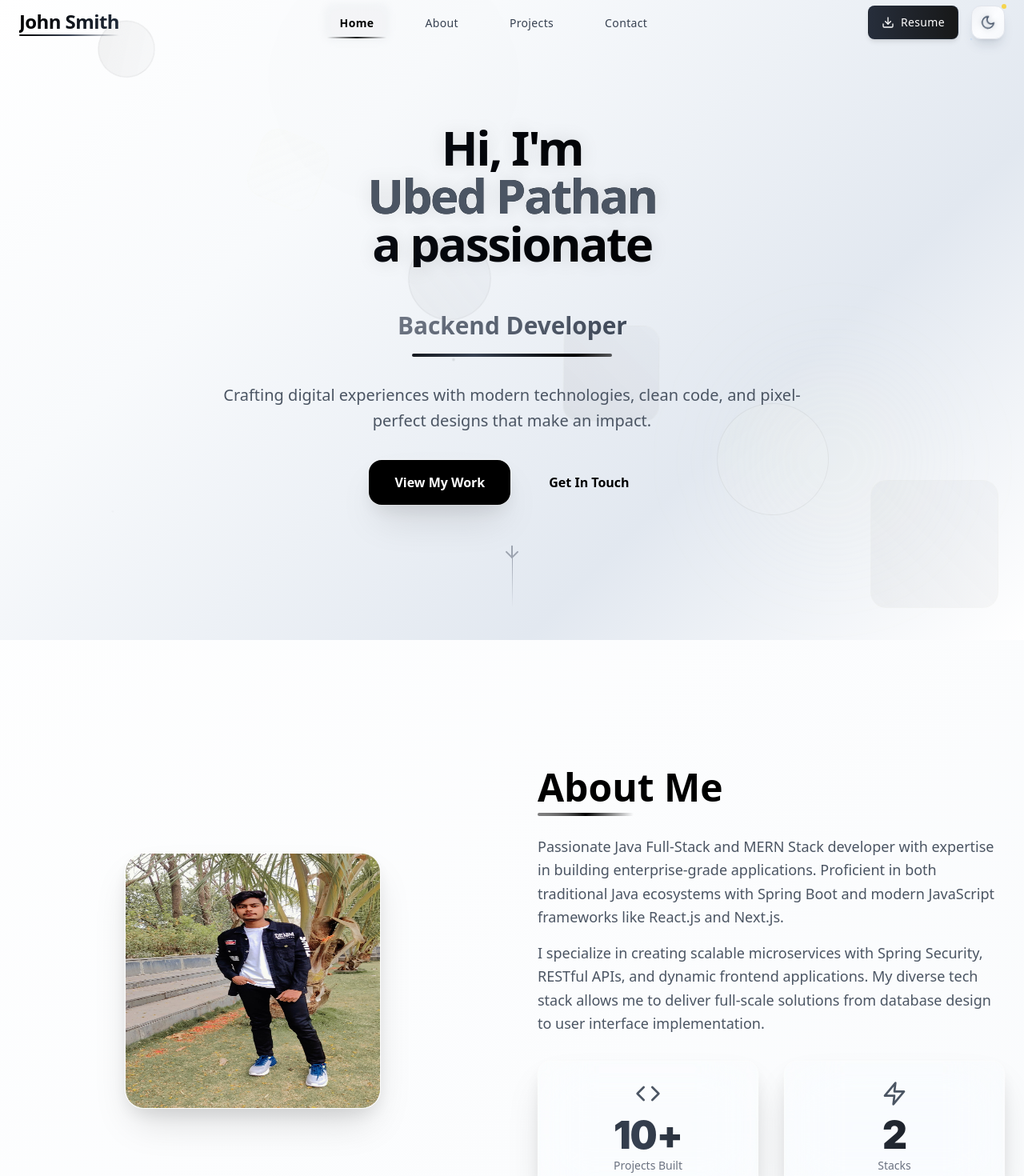
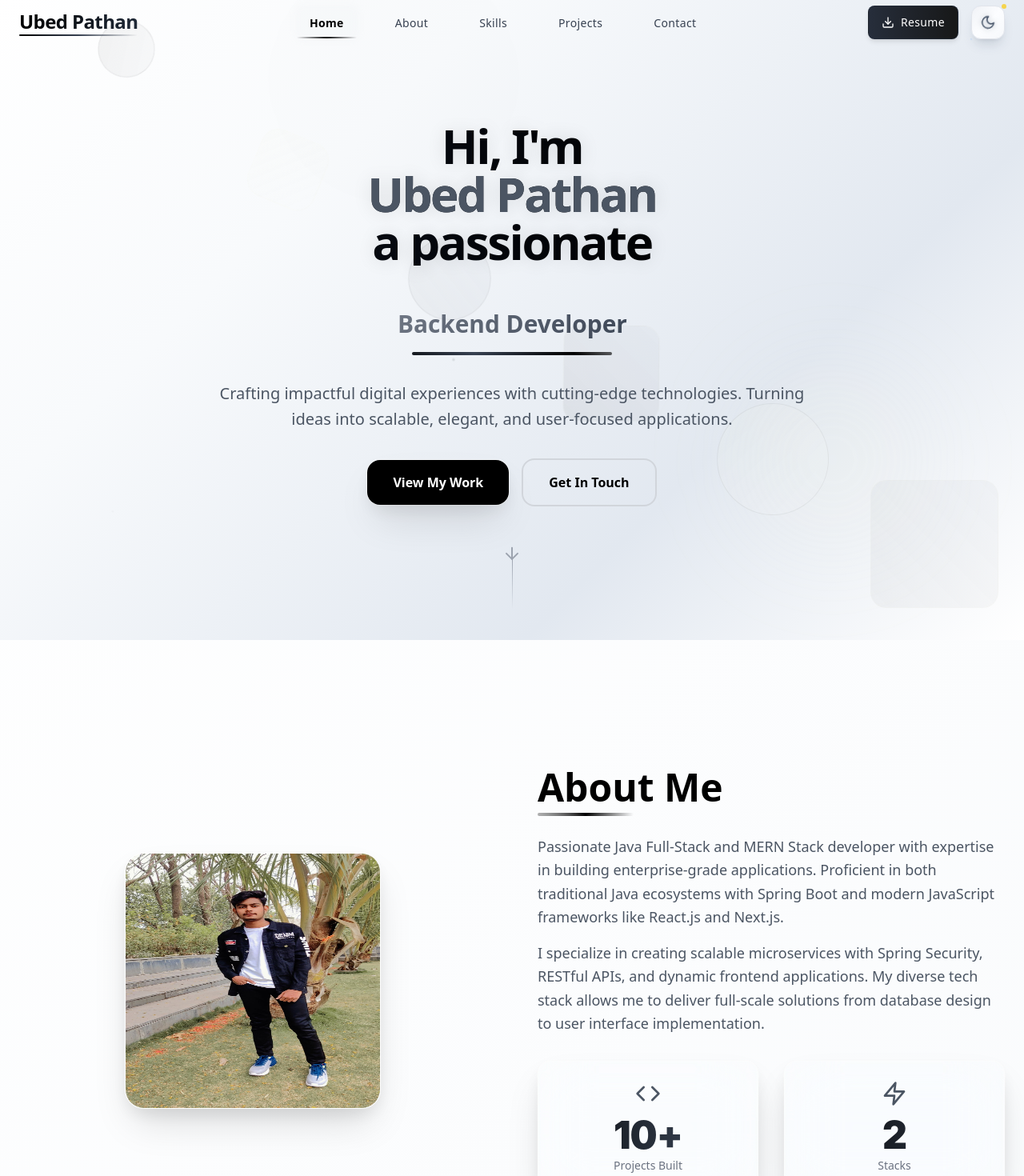
Before and after one commit to Ubed-pathan/portfolio4.0, a React (Vite) app: page / in a window 1280 px wide. Shown: the top 1470 px of the page at 80% size. Built offline with nearby package versions, Linux system fonts and the light colour scheme.

Commit message:
complete contact page

```diff
--- a/src/components/About.jsx
+++ b/src/components/About.jsx
@@ -97,13 +97,13 @@ const About = () => {
                   className="h-1 bg-gradient-to-r from-transparent via-black to-transparent dark:from-transparent dark:via-white dark:to-transparent rounded-full"
                   initial={{ width: 0 }}
                   animate={isInView ? { width: '120px' } : {}}
-                  transition={{ duration: 1, delay: 0.5, ease: "easeOut" }}
+                  transition={{ duration: 0.8, delay: 0.5, ease: "easeOut" }}
                 />
                 <motion.div
-                  className="absolute top-0 h-1 bg-gradient-to-r from-black/50 to-transparent dark:from-white/50 dark:to-transparent rounded-full"
+                  className="absolute top-0 h-1 bg-gradient-to-r from-black/30 to-transparent dark:from-white/30 dark:to-transparent rounded-full"
                   initial={{ width: 0 }}
                   animate={isInView ? { width: '60px' } : {}}
-                  transition={{ duration: 0.8, delay: 0.7, ease: "easeOut" }}
+                  transition={{ duration: 0.6, delay: 0.7, ease: "easeOut" }}
                 />
               </motion.div>
 
@@ -160,10 +160,10 @@ const About = () => {
                       backgroundPosition: ['0% 50%', '100% 50%', '0% 50%']
                     } : {}}
                     transition={{
-                      duration: 4,
+                      duration: 6,
                       repeat: Infinity,
                       ease: "easeInOut",
-                      delay: index * 0.5
+                      delay: index * 1
                     }}
                   >
                     {stat.number}
--- a/src/components/Hero.jsx
+++ b/src/components/Hero.jsx
@@ -157,7 +157,8 @@ const Hero = () => {
               animate={{ opacity: 1, y: 0 }}
               transition={{ delay: 0.6, duration: 0.8 }}
             >
-              Crafting digital experiences with modern technologies, clean code, and pixel-perfect designs that make an impact.
+              Crafting impactful digital experiences with cutting-edge technologies.
+              Turning ideas into scalable, elegant, and user-focused applications.
             </motion.p>
           </div>
 
@@ -168,21 +169,23 @@ const Hero = () => {
             animate={{ opacity: 1, y: 0 }}
             transition={{ delay: 1.6, duration: 0.8 }}
           >
-            <motion.button
+            <motion.a
+              href="#projects"
               className="px-8 py-4 bg-black dark:bg-cream text-white dark:text-black font-semibold rounded-2xl professional-shadow hover:scale-105 transition-all duration-300"
               whileHover={{ scale: 1.05, boxShadow: '0 20px 40px rgba(0,0,0,0.3)' }}
               whileTap={{ scale: 0.98 }}
             >
               View My Work
-            </motion.button>
+            </motion.a>
 
-            <motion.button
-              className="px-8 py-4 glass-card font-semibold rounded-2xl text-black dark:text-cream hover:scale-105 transition-all duration-300"
+            <motion.a
+              href="#contact"
+              className="px-8 py-4 glass-card font-semibold rounded-2xl text-black dark:text-cream border-2 border-gray-300 dark:border-gray-600 hover:border-black dark:hover:border-cream hover:scale-105 transition-all duration-300"
               whileHover={{ scale: 1.05 }}
               whileTap={{ scale: 0.98 }}
             >
               Get In Touch
-            </motion.button>
+            </motion.a>
           </motion.div>
 
           {/* Enhanced Scroll Indicator - moved below buttons */}
--- a/src/components/Navbar.jsx
+++ b/src/components/Navbar.jsx
@@ -14,7 +14,7 @@ const Navbar = () => {
       setIsScrolled(window.scrollY > 20);
 
       // Fixed active section detection
-      const sections = ['home', 'about', 'projects', 'contact'];
+      const sections = ['home', 'about', 'skills', 'projects', 'contact'];
       const scrollPosition = window.scrollY + 100; // Navbar offset
 
       // Find the current section by checking which section we're closest to
@@ -62,6 +62,7 @@ const Navbar = () => {
   const navItems = [
     { name: 'Home', href: '#home' },
     { name: 'About', href: '#about' },
+    { name: 'Skills', href: '#skills' },
     { name: 'Projects', href: '#projects' },
     { name: 'Contact', href: '#contact' }
   ];
@@ -96,13 +97,13 @@ const Navbar = () => {
             >
               <div className="flex flex-col">
                 <span className="text-xl md:text-2xl font-bold bg-gradient-to-r from-black to-gray-800 dark:from-cream dark:to-gray-200 bg-clip-text text-transparent tracking-tight">
-                  John Smith
+                  Ubed Pathan
                 </span>
                 <motion.div
                   className="h-0.5 bg-gradient-to-r from-black via-gray-700 to-transparent dark:from-cream dark:via-gray-300 dark:to-transparent rounded-full"
                   initial={{ width: 0 }}
                   animate={{ width: "100%" }}
-                  transition={{ delay: 1.2, duration: 0.8 }}
+                  transition={{ delay: 1.2, duration: 0.8, ease: "easeOut" }}
                 />
               </div>
             </motion.div>
@@ -149,8 +150,8 @@ const Navbar = () => {
                       scaleY: activeSection === item.href.slice(1) ? 1 : 0
                     }}
                     transition={{
-                      duration: 0.3,
-                      ease: "easeInOut",
+                      duration: 0.2,
+                      ease: "easeOut",
                     }}
                     style={{ transformOrigin: "center" }}
                   />
@@ -164,7 +165,7 @@ const Navbar = () => {
                         width: "85%",
                         x: "7.5%",
                         transition: {
-                          duration: 0.3,
+                          duration: 0.2,
                           ease: "easeOut"
                         }
                       }}
@@ -185,14 +186,15 @@ const Navbar = () => {
                   {/* Simple Active Section Glow */}
                   {activeSection === item.href.slice(1) && (
                     <motion.div
-                      className="absolute -inset-1 bg-gray-300/30 dark:bg-cream/10 rounded-xl blur-sm"
+                      className="absolute -inset-1 bg-gray-300/20 dark:bg-cream/5 rounded-xl blur-sm"
+                      initial={{ opacity: 0 }}
                       animate={{
-                        opacity: [0.3, 0.5, 0.3]
+                        opacity: 0.3
                       }}
+                      exit={{ opacity: 0 }}
                       transition={{
-                        duration: 2,
-                        repeat: Infinity,
-                        ease: "easeInOut"
+                        duration: 0.3,
+                        ease: "easeOut"
                       }}
                     />
                   )}
@@ -446,14 +448,11 @@ const Navbar = () => {
                 initial={false}
                 animate={{
                   width: activeSection === item.href.slice(1) ? "calc(100% - 32px)" : "0%",
-                  // x property can be set to 0 or another value if needed, or removed if not used
                   opacity: activeSection === item.href.slice(1) ? 1 : 0
                 }}
                 transition={{
-                  duration: 0.4,
-                  ease: "easeInOut",
-                  type: "spring",
-                  stiffness: 200
+                  duration: 0.2,
+                  ease: "easeOut"
                 }}
               />
             </motion.a>
```
